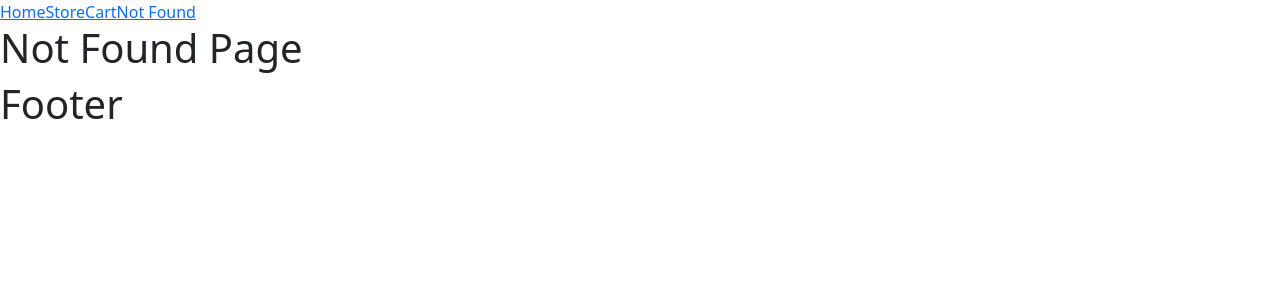
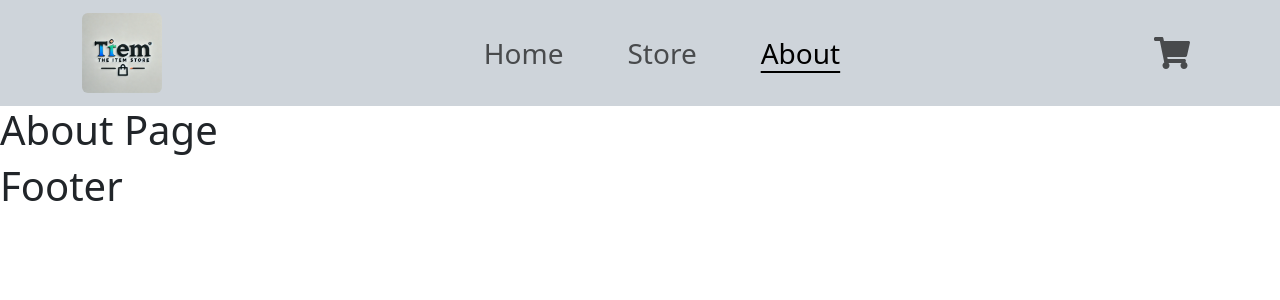
Before and after one commit to ryangholland/top-shopping-cart, a React (Vite) app: page /about in a window 1280 px wide. Before the commit this address had no page. Shown: the top 300 px of the page. Built offline with nearby package versions, Linux system fonts and the light colour scheme.

Commit message:
Style header/navbar

```diff
--- a/package.json
+++ b/package.json
@@ -14,6 +14,7 @@
     "react": "^18.3.1",
     "react-bootstrap": "^2.10.7",
     "react-dom": "^18.3.1",
+    "react-icons": "^5.4.0",
     "react-router-dom": "^7.0.2"
   },
   "devDependencies": {
--- a/src/App.jsx
+++ b/src/App.jsx
@@ -1,10 +1,13 @@
 import { BrowserRouter, Routes, Route } from "react-router-dom";
 
-import Navbar from "./components/Navbar";
+import Container from "react-bootstrap/Container";
+
+import Header from "./components/Header";
 import Footer from "./components/Footer";
 import HomePage from "./pages/HomePage";
 import StorePage from "./pages/StorePage";
 import CartPage from "./pages/CartPage";
+import AboutPage from "./pages/AboutPage";
 import ItemPage from "./pages/ItemPage";
 import NotFoundPage from "./pages/NotFoundPage";
 
@@ -12,13 +15,14 @@ function App() {
   return (
     <>
       <BrowserRouter>
-        <Navbar />
+        <Header />
 
         <main>
           <Routes>
             <Route path="/" element={<HomePage />} />
             <Route path="/store" element={<StorePage />} />
             <Route path="/cart" element={<CartPage />} />
+            <Route path="/about" element={<AboutPage />} />
             <Route path="/item/:id" element={<ItemPage />} />
             <Route path="*" element={<NotFoundPage />} />
           </Routes>
--- /dev/null
+++ b/src/components/Header.jsx
@@ -0,0 +1,42 @@
+import { Navbar, Nav, Container } from "react-bootstrap";
+import { FaShoppingCart } from "react-icons/fa";
+
+import { Link, NavLink } from "react-router-dom";
+
+function Header() {
+  return (
+    <Navbar bg="dark-subtle">
+      <Container className="d-flex justify-content-between">
+        <Navbar.Brand as={Link} to="/">
+          <img
+            src="/logo.png"
+            alt="The Item Store"
+            width="80"
+            height="80"
+            className="rounded"
+          />
+        </Navbar.Brand>
+
+        <Nav className="mx-auto fs-3">
+          <Nav.Link as={NavLink} to="/" className="me-lg-5">
+            Home
+          </Nav.Link>
+          <Nav.Link as={NavLink} to="/store" className="me-lg-5">
+            Store
+          </Nav.Link>
+          <Nav.Link as={NavLink} to="/about">
+            About
+          </Nav.Link>
+        </Nav>
+
+        <Nav>
+          <Nav.Link as={Link} to="/cart">
+            <FaShoppingCart size={36} />
+          </Nav.Link>
+        </Nav>
+      </Container>
+    </Navbar>
+  );
+}
+
+export default Header;
--- a/src/components/Navbar.jsx
+++ /dev/null
@@ -1,14 +0,0 @@
-import { Link } from "react-router-dom";
-
-function Navbar() {
-  return (
-    <nav>
-      <Link to="/">Home</Link>
-      <Link to="/store">Store</Link>
-      <Link to="/cart">Cart</Link>
-      <Link to="/asdf">Not Found</Link>
-    </nav>
-  );
-}
-
-export default Navbar;
--- a/src/main.jsx
+++ b/src/main.jsx
@@ -1,6 +1,7 @@
 import { StrictMode } from "react";
 import { createRoot } from "react-dom/client";
 import "bootstrap/dist/css/bootstrap.min.css";
+import "./styles.css"
 import App from "./App.jsx";
 
 createRoot(document.getElementById("root")).render(
--- /dev/null
+++ b/src/pages/AboutPage.jsx
@@ -0,0 +1,5 @@
+function AboutPage() {
+    return <h1>About Page</h1>;
+  }
+
+  export default AboutPage;
--- /dev/null
+++ b/src/styles.css
@@ -0,0 +1,4 @@
+a.active {
+  text-decoration: underline;
+  text-underline-offset: 7px;
+}
```
Also changed, not shown: public/logo.png (renamed from src/assets/logo.png), 1 other file (tests, documents, lock files or other folders).
